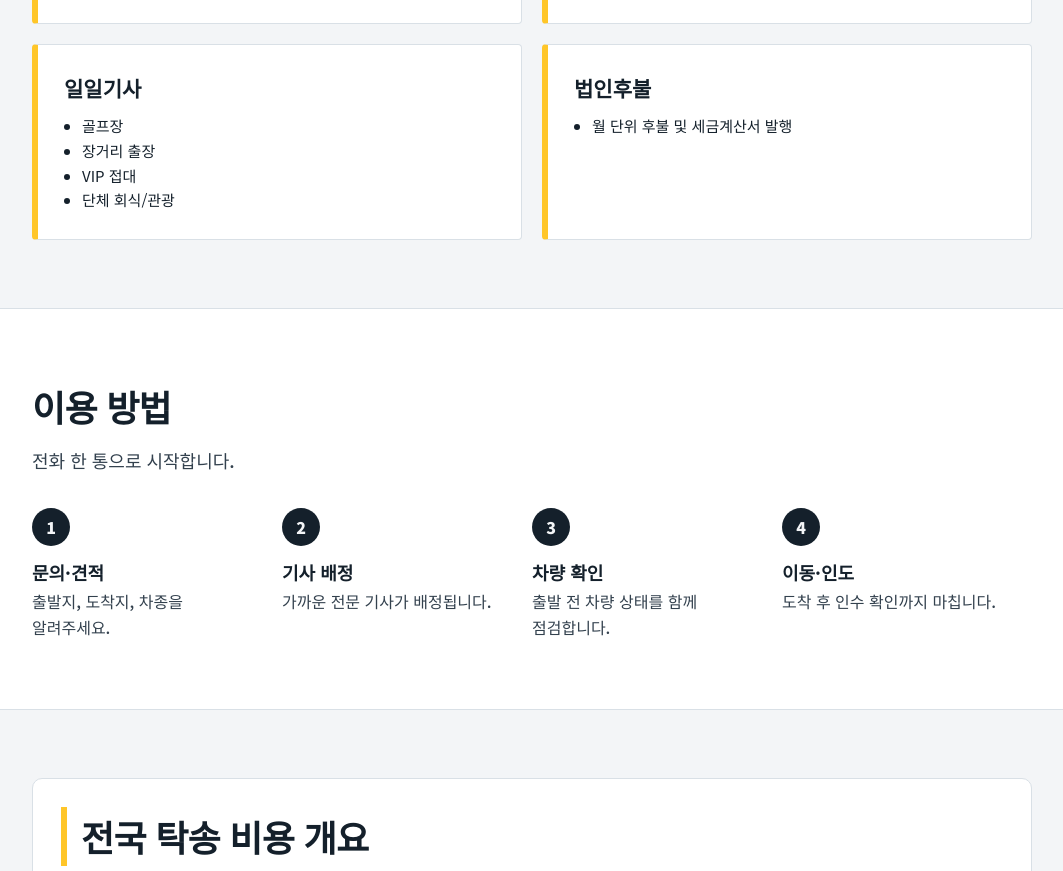
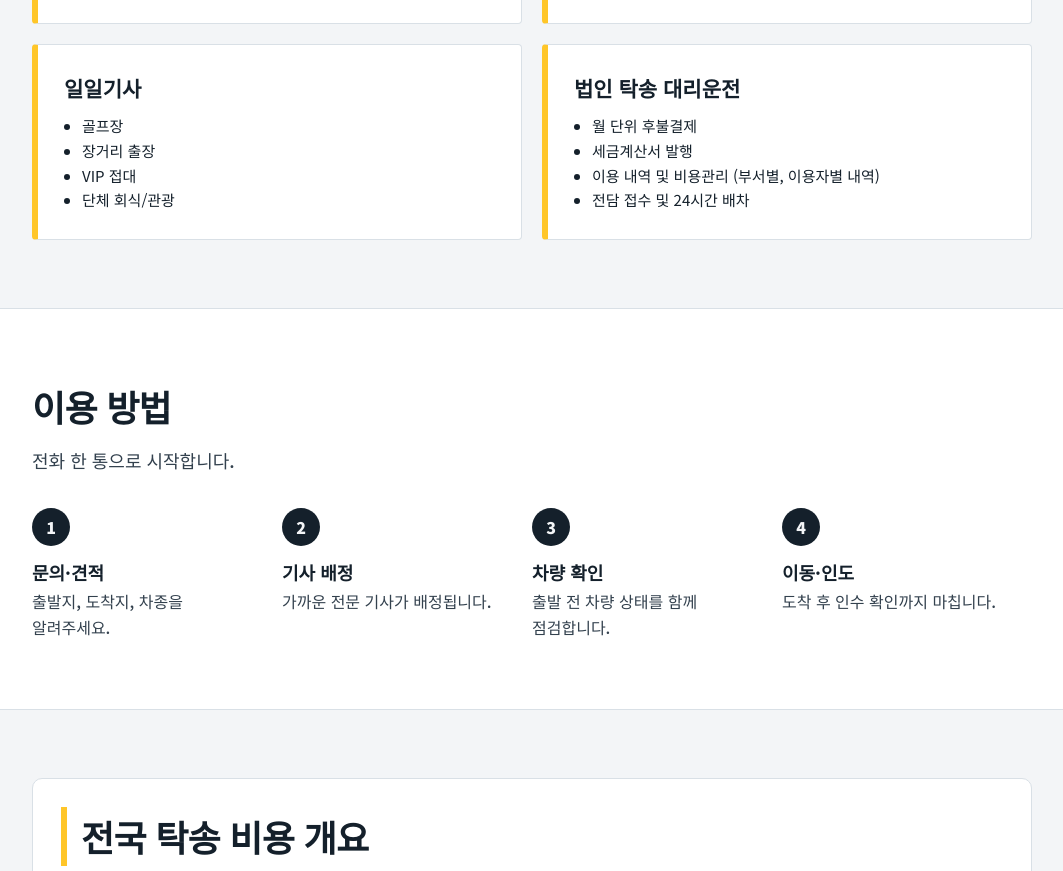
Before and after one commit to dd3812-star/carmove, a plain HTML site: page index.html in a window 1280 px wide. Shown: the part 2877-3748 px from the top of the page, without its empty margins (108-1171 px from the left). Drawn offline with Linux system fonts and the light colour scheme.

Commit message:
서비스란 법인후불 → 법인 탁송 대리운전, 내용 보강
Co-Authored-By: Claude Opus 5.5 <noreply@anthropic.com>
Claude-Session: https://claude.ai/code/session_01MGGBxqWC32djXSHQ3D2rL6

```diff
--- a/index.html
+++ b/index.html
@@ -460,8 +460,8 @@ nav a{font-size:16px;font-weight:600}
 <ul><li>야간·새벽 대리운전</li><li>장거리 대리운전</li><li>예약 가능</li><li>24시간 신속배차</li><li>낮술도 OK</li><li>보험 가입 전문 기사</li></ul></div>
 <div class="svc"><h3>일일기사</h3>
 <ul><li>골프장</li><li>장거리 출장</li><li>VIP 접대</li><li>단체 회식/관광</li></ul></div>
-<div class="svc"><h3>법인후불</h3>
-<ul><li>월 단위 후불 및 세금계산서 발행</li></ul></div>
+<div class="svc"><h3>법인 탁송 대리운전</h3>
+<ul><li>월 단위 후불결제</li><li>세금계산서 발행</li><li>이용 내역 및 비용관리 (부서별, 이용자별 내역)</li><li>전담 접수 및 24시간 배차</li></ul></div>
 </div></div></section>
 
 <section class="band"><div class="wrap">
```
